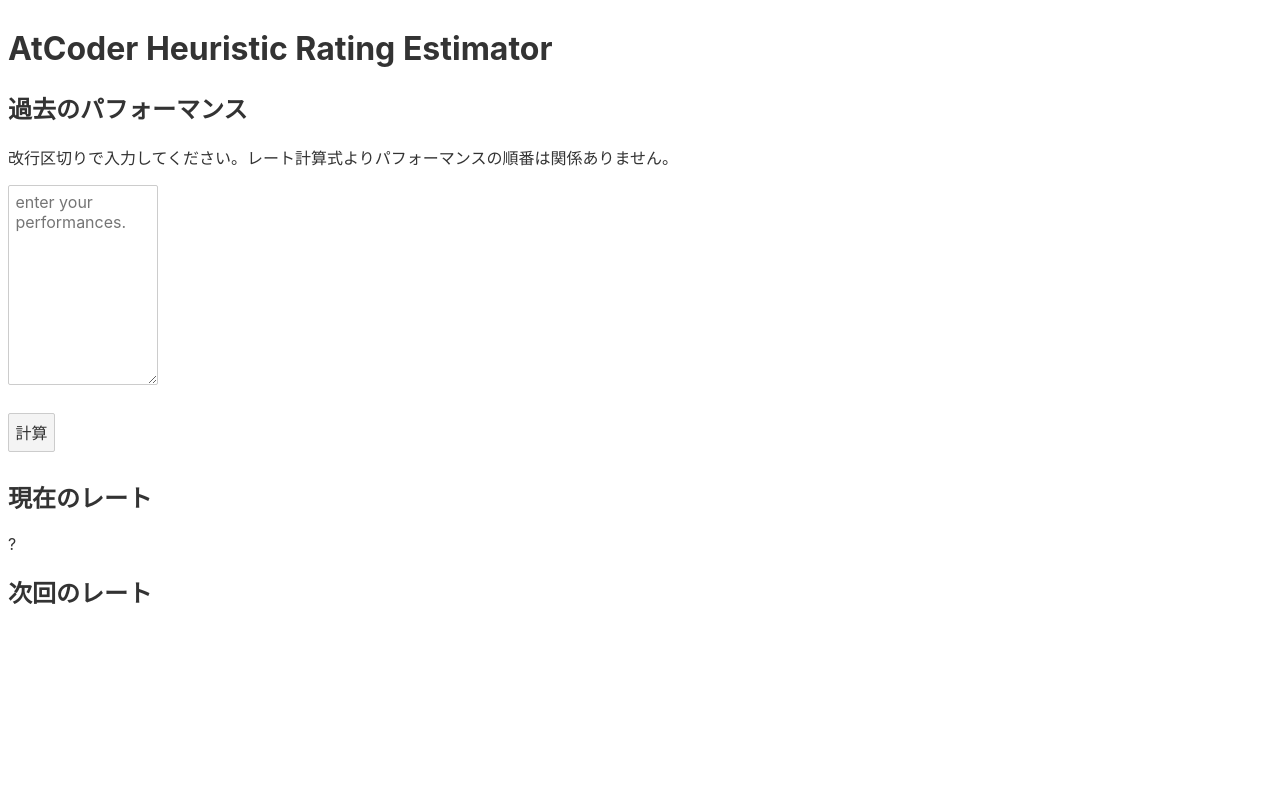
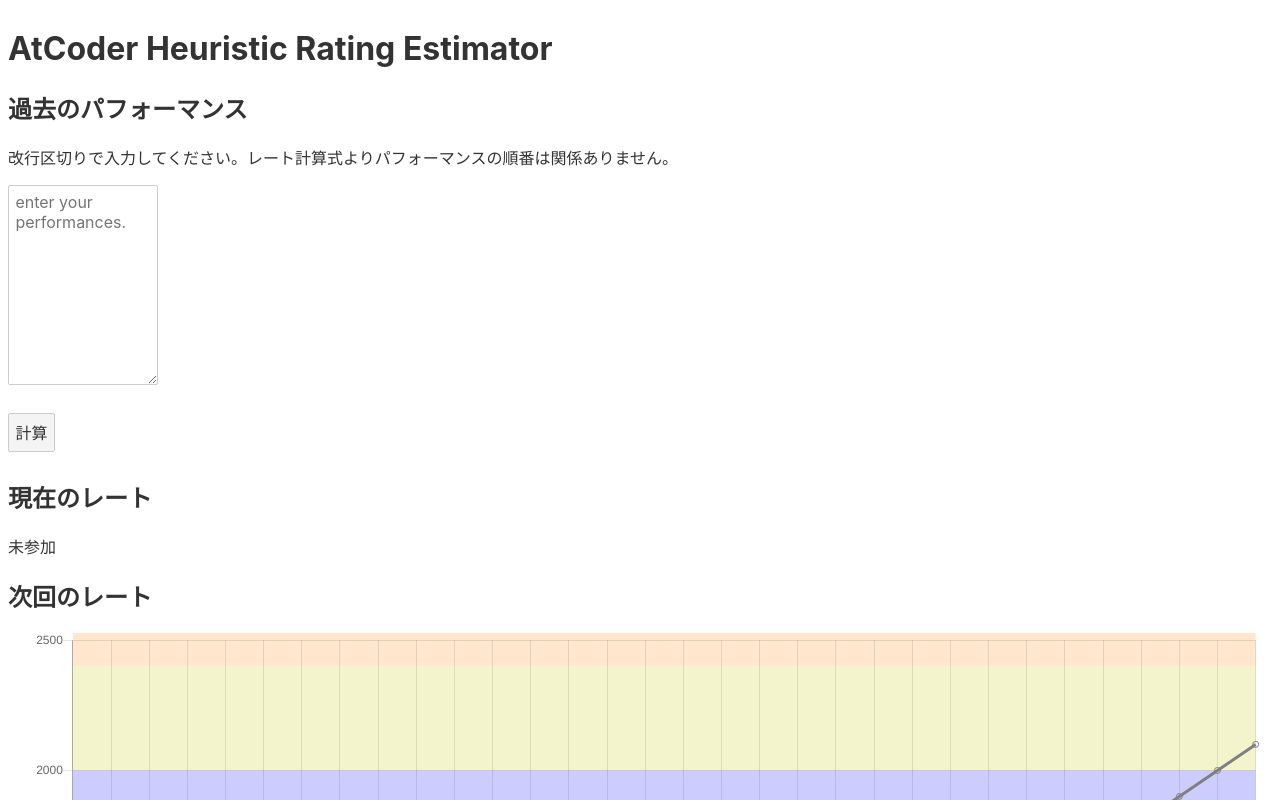
Before and after one commit to 3w36zj6/atcoder-heuristic-rating-estimator, a Svelte app: page / in a window 1280 px wide. Shown: the top 800 px of the page. Built offline with nearby package versions, Linux system fonts and the light colour scheme.

Commit message:
未参加

```diff
--- a/src/App.svelte
+++ b/src/App.svelte
@@ -137,6 +137,8 @@
     }
     drawChart(newRates)
   }
+
+  onMount(calculateButton)
 </script>
 
 <main>
@@ -155,7 +157,7 @@
   <p><button on:click={calculateButton}> 計算 </button></p>
 
   <h2>現在のレート</h2>
-  <p>{rate || "?"}</p>
+  <p>{rate || "未参加"}</p>
 
   <h2>次回のレート</h2>
   <p><canvas width={1280} height={720} bind:this={chartCanvas} /></p>
```
